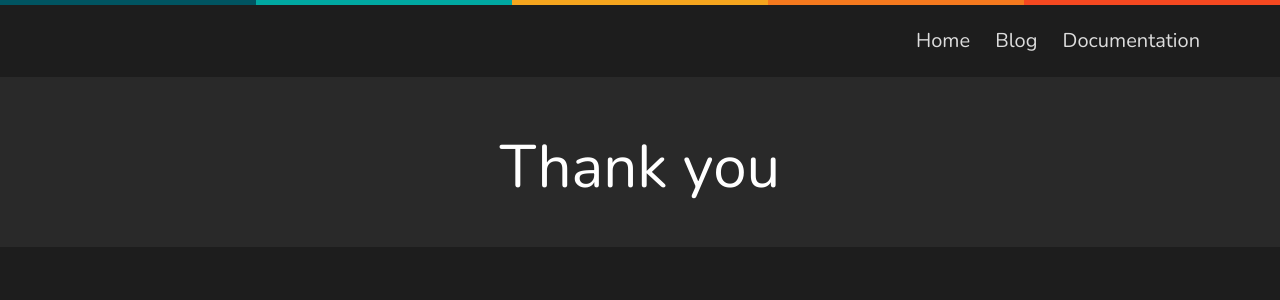
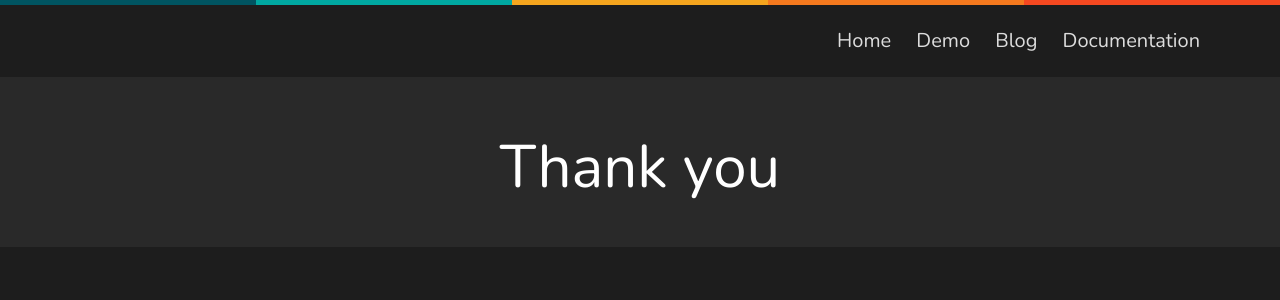
Before and after one commit to photonixapp/photonix-website, a Django app: page /mailinglist/confirmation in a window 1280 px wide. Shown: the top 300 px of the page. Run offline with Django 3.2, Linux system fonts and the light colour scheme; some libraries are stand-ins or nearby versions.

Commit message:
Added demo to top navigation

```diff
--- a/docs-theme/base.html
+++ b/docs-theme/base.html
@@ -82,6 +82,7 @@
     <div>
       <ul>
         <li><a href="/">Home</a></li>
+        <li><a href="//demo.photonix.org/">Demo</a></li>
         <li><a href="/blog/">Blog</a></li>
         <li><a href="/docs/">Documentation</a></li>
       </ul>
--- a/templates/base.html
+++ b/templates/base.html
@@ -32,6 +32,7 @@
       <div>
         <ul>
           <li><a href="/">Home</a></li>
+          <li><a href="//demo.photonix.org/">Demo</a></li>
           <li><a href="{% url 'blog-post-list' %}">Blog</a></li>
           <li><a href="/docs/">Documentation</a></li>
         </ul>
```
Also changed, not shown: docs/developer/frontend.md (line endings or trailing spaces).
